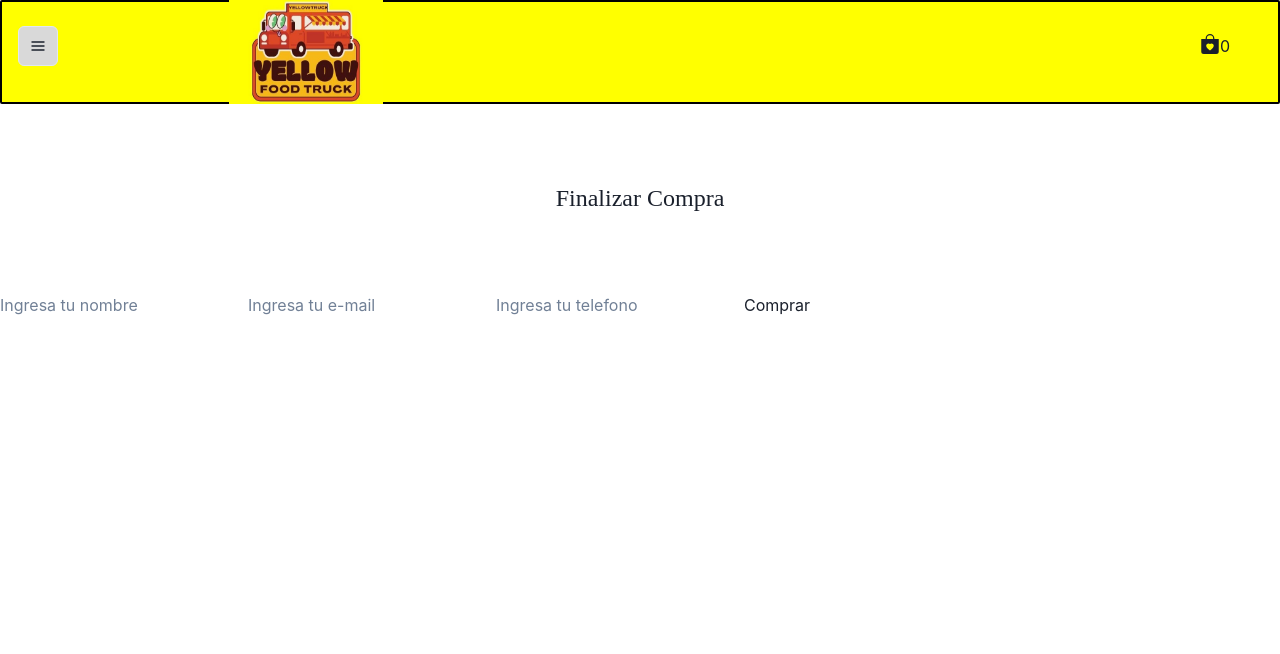
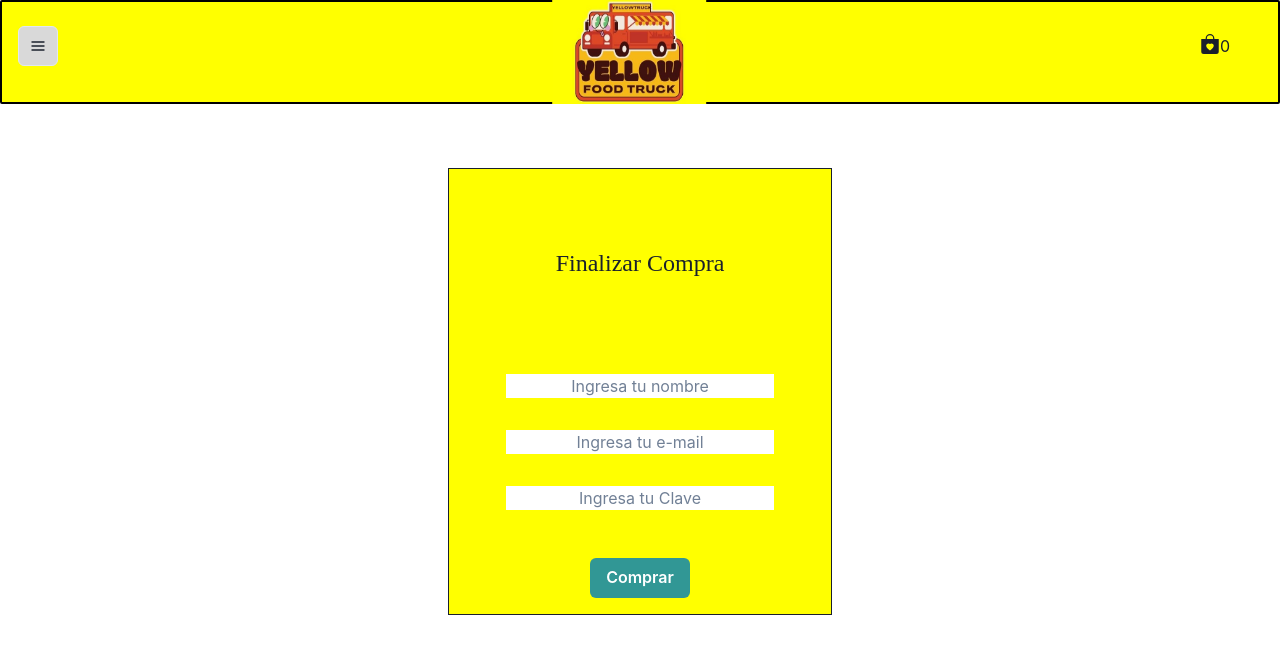
Before and after one commit to AnaJromero/PreEntrega1-Romero, a React (Vite) app: page /checkout in a window 1280 px wide. Shown: the top 654 px of the page. Built offline with nearby package versions, Linux system fonts and the light colour scheme.

Commit message:
seguimos con css

```diff
--- a/src/components/Cart.jsx
+++ b/src/components/Cart.jsx
@@ -1,7 +1,7 @@
 import { useContext } from 'react'
 import { CartContext } from '../contex/CartContext'
 import { Link } from 'react-router-dom';
-import { Button } from '@chakra-ui/react';
+import { Button, Card } from '@chakra-ui/react';
 
 
 const Cart = () => {
@@ -45,8 +45,8 @@ const Cart = () => {
   <Link to="/checkout">Comprar</Link>
   </Button>
 
-        </div>:
-          <h2>El Carrito Esta Vacio</h2>
+        </div >:
+          <h2 className='container-form' >El Carrito Esta Vacio</h2>
     }
     </>
   )
--- a/src/components/Checkout.jsx
+++ b/src/components/Checkout.jsx
@@ -2,6 +2,8 @@ import React, { useContext, useState } from 'react'
 import { CartContext } from '../contex/CartContext';
 import { addDoc, collection, getFirestore } from 'firebase/firestore';
 import {useForm} from 'react-hook-form';
+import { Card } from 'react-bootstrap';
+import { Button, AlertIcon, Alert, AlertTitle, AlertDescription } from '@chakra-ui/react';
 
 const Checkout = () => {
     const [pedidoId, setPredidoId] = useState("");
@@ -11,7 +13,6 @@ const Checkout = () => {
         const pedido = {
             cliente: data,
             productos: carrito,
-
             total: precioTotal()
         }
         console.log(pedido);
@@ -29,24 +30,53 @@ const Checkout = () => {
 
     if (pedidoId){
         return(
-            <div>
-                <h1>Muchas Gracias por tu compra</h1>
-                <p>Tu numero de pedido es: {pedidoId}</p>
-            </div>
+
+            <div   className='mensaje'>
+            <Alert
+
+  status='success'
+  variant='subtle'
+  flexDirection='column'
+  justifyContent='center'
+  textAlign='center'
+  height='200px'
+  width='300px'
+>
+  <AlertIcon boxSize='40px' mr={0} />
+  <AlertTitle mt={4} mb={1} fontSize='lg'>
+    Su Compra fue exitosa
+  </AlertTitle>
+  <AlertDescription maxWidth='sm'>
+  Tu numero de pedido es: {pedidoId}
+  </AlertDescription>
+</Alert>
+</div>
+
         )
     }
   return (
-    <div>
+    <div className='contenedor-form' >
         <h1>Finalizar Compra</h1>
-        <form onSubmit={handleSubmit(comprar)}>
-            <input type='text' placeholder='Ingresa tu nombre'{...register("nombre")}/>
-            <input type='email' placeholder='Ingresa tu e-mail'{...register("email")}/>
-            <input type='phone' placeholder='Ingresa tu telefono'{...register("telefono")}/>
-
-            <button type='submit'>Comprar</button>
+        <form className='container-form' onSubmit={handleSubmit(comprar)}>
+            <div>
+                <input type='text' placeholder='Ingresa tu nombre'{...register("nombre")}/>
+            </div>
+            <div>
+                <input type='email' placeholder='Ingresa tu e-mail'{...register("email")}/>
+            </div>
+            <div>
+                <input type='password' placeholder='Ingresa tu Clave'{...register("clave")}/>
+            </div>
+            <Button className='comprar' colorScheme='teal' variant='solid' type='submit'>Comprar</Button>
         </form>
     </div>
   )
 }
 
 export default Checkout
+
+{/* <div className='container-form' >
+<h1>Gracias por tu compra</h1>
+<p>Tu numero de pedido es: </p>
+<p> {pedidoId}</p>
+</div> */}
--- a/src/components/ItemCount.jsx
+++ b/src/components/ItemCount.jsx
@@ -28,13 +28,13 @@ const ItemCount = ({item}) => {
     };
 
   return (
-    <>
+    <div className='contador'>
         <Button onClick={quitarItem}>-</Button>
-        <p>{count}</p>
+        <p className='contador-numero'>{count}</p>
         <Button onClick={agregarItem}>+</Button>
         <br/>
-        <Button onClick={() => {agregarAlCarrito(item, count)}}>Agregar al Carrito</Button>
-    </>
+        <Button className='agregar' onClick={() => {agregarAlCarrito(item, count)}}>Agregar al Carrito</Button>
+    </div>
 
   );
 }
--- a/src/index.css
+++ b/src/index.css
@@ -50,7 +50,7 @@ h2{
 .logo{
     width: 12vw;
     height: 13vh;
-    margin-right:50rem ;
+
 }
 
 .menu{
@@ -79,3 +79,45 @@ h2{
 .titulo{
     text-align: center;
 }
+
+.contenedor-form{
+    border: 1px solid;
+    width: 30%;
+    margin-left: 35%;
+    margin-top: 5%;
+    background-color: yellow;
+}
+
+.container-form{
+    text-align: center;
+}
+
+input{
+    margin: 1rem;
+    width: 70%;
+    text-align: center;
+
+}
+.mensaje{
+    margin-left: 40%;
+    margin-top: 10%;
+}
+
+.comprar{
+    margin-top: 2rem;
+    margin-bottom: 1rem;
+}
+
+.contador{
+    display: flex;
+    margin-left: 3.5rem;
+}
+
+.contador-numero{
+    margin: 1rem;
+
+}
+
+.agregar{
+    margin-left: 1rem;
+}
```
